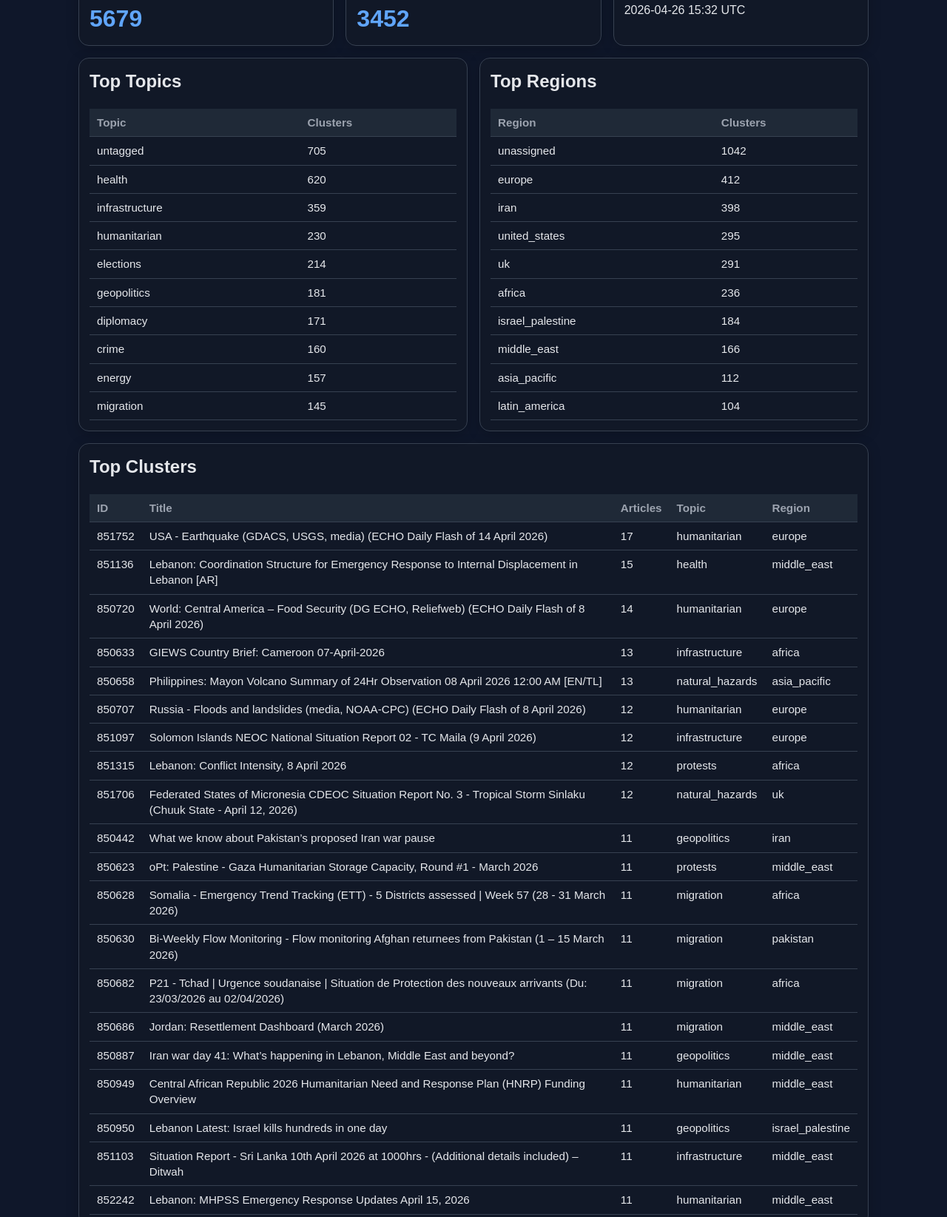
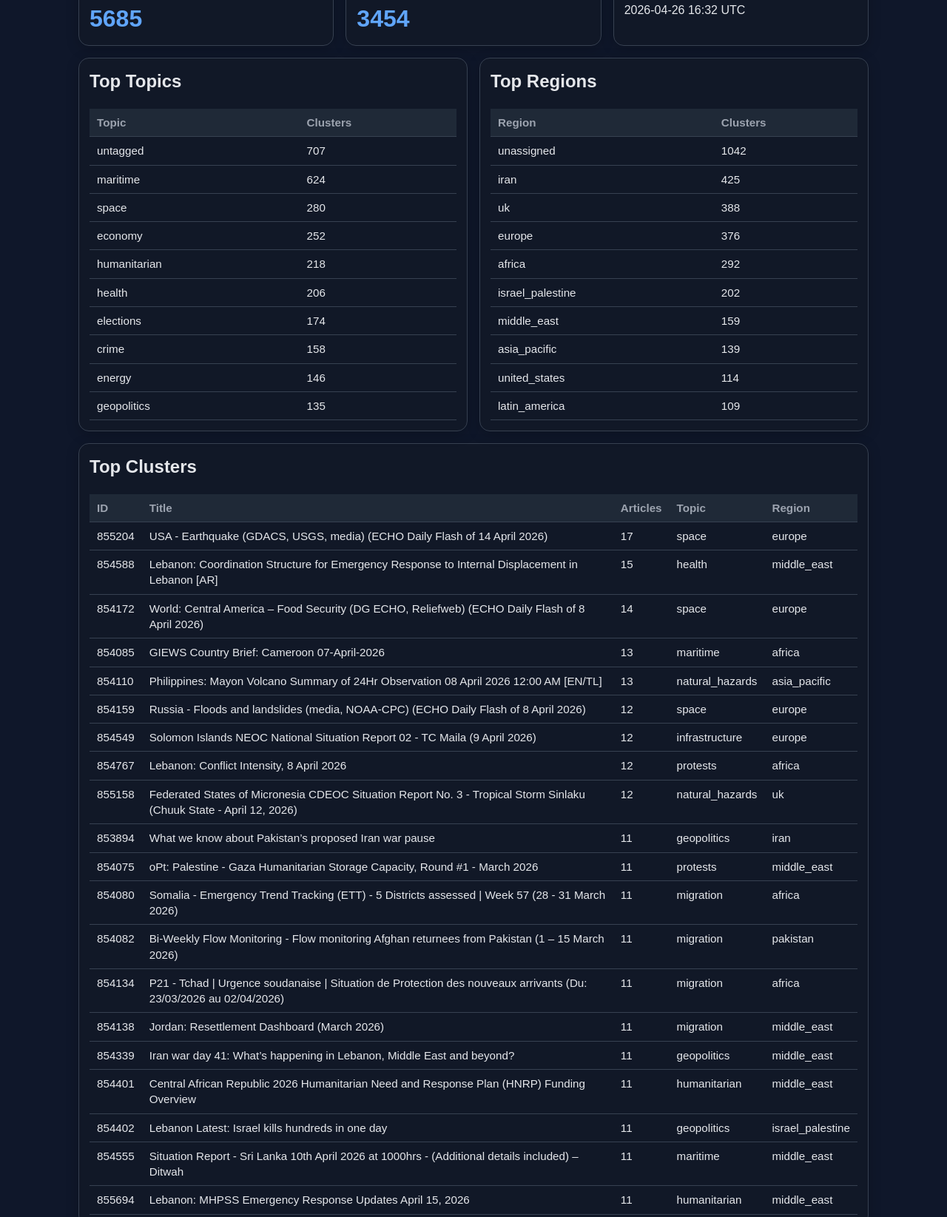
Before and after one commit to Alpeace89/iona, a plain HTML site: page docs/index.html in a window 1280 px wide. Shown: the part 221-1866 px from the top of the page at 74% size. Drawn offline with Linux system fonts and the light colour scheme.

Commit message:
IONA update 2026-04-26T16:32:33Z

```diff
--- a/docs/index.html
+++ b/docs/index.html
@@ -93,21 +93,21 @@
 <body>
   <div class="wrap">
     <h1>IONA</h1>
-<p style="font-size: 0.9em; color: #666;">Last updated: 2026-04-26 15:32 UTC</p>
+<p style="font-size: 0.9em; color: #666;">Last updated: 2026-04-26 16:32 UTC</p>
     <div class="sub">Intelligence On News Aggregation</div>
 
     <div class="grid section">
       <div class="card">
         <h2>Articles</h2>
-        <div class="stat">5679</div>
+        <div class="stat">5685</div>
       </div>
       <div class="card">
         <h2>Clusters</h2>
-        <div class="stat">3452</div>
+        <div class="stat">3454</div>
       </div>
       <div class="card">
         <h2>Last Updated</h2>
-        <div>2026-04-26 15:32 UTC</div>
+        <div>2026-04-26 16:32 UTC</div>
       </div>
     </div>
 
@@ -118,16 +118,16 @@
     <table>
       <thead><tr><th>Topic</th><th>Clusters</th></tr></thead>
       <tbody>
-        <tr><td>untagged</td><td>705</td></tr>
-<tr><td>health</td><td>620</td></tr>
-<tr><td>infrastructure</td><td>359</td></tr>
-<tr><td>humanitarian</td><td>230</td></tr>
-<tr><td>elections</td><td>214</td></tr>
-<tr><td>geopolitics</td><td>181</td></tr>
-<tr><td>diplomacy</td><td>171</td></tr>
-<tr><td>crime</td><td>160</td></tr>
-<tr><td>energy</td><td>157</td></tr>
-<tr><td>migration</td><td>145</td></tr>
+        <tr><td>untagged</td><td>707</td></tr>
+<tr><td>maritime</td><td>624</td></tr>
+<tr><td>space</td><td>280</td></tr>
+<tr><td>economy</td><td>252</td></tr>
+<tr><td>humanitarian</td><td>218</td></tr>
+<tr><td>health</td><td>206</td></tr>
+<tr><td>elections</td><td>174</td></tr>
+<tr><td>crime</td><td>158</td></tr>
+<tr><td>energy</td><td>146</td></tr>
+<tr><td>geopolitics</td><td>135</td></tr>
       </tbody>
     </table>
 
@@ -139,15 +139,15 @@
       <thead><tr><th>Region</th><th>Clusters</th></tr></thead>
       <tbody>
         <tr><td>unassigned</td><td>1042</td></tr>
-<tr><td>europe</td><td>412</td></tr>
-<tr><td>iran</td><td>398</td></tr>
-<tr><td>united_states</td><td>295</td></tr>
-<tr><td>uk</td><td>291</td></tr>
-<tr><td>africa</td><td>236</td></tr>
-<tr><td>israel_palestine</td><td>184</td></tr>
-<tr><td>middle_east</td><td>166</td></tr>
-<tr><td>asia_pacific</td><td>112</td></tr>
-<tr><td>latin_america</td><td>104</td></tr>
+<tr><td>iran</td><td>425</td></tr>
+<tr><td>uk</td><td>388</td></tr>
+<tr><td>europe</td><td>376</td></tr>
+<tr><td>africa</td><td>292</td></tr>
+<tr><td>israel_palestine</td><td>202</td></tr>
+<tr><td>middle_east</td><td>159</td></tr>
+<tr><td>asia_pacific</td><td>139</td></tr>
+<tr><td>united_states</td><td>114</td></tr>
+<tr><td>latin_america</td><td>109</td></tr>
       </tbody>
     </table>
 
@@ -160,26 +160,26 @@
     <table>
       <thead><tr><th>ID</th><th>Title</th><th>Articles</th><th>Topic</th><th>Region</th></tr></thead>
       <tbody>
-        <tr><td>851752</td><td>USA - Earthquake (GDACS, USGS, media) (ECHO Daily Flash of 14 April 2026)</td><td>17</td><td>humanitarian</td><td>europe</td></tr>
-<tr><td>851136</td><td>Lebanon: Coordination Structure for Emergency Response to Internal Displacement in Lebanon [AR]</td><td>15</td><td>health</td><td>middle_east</td></tr>
-<tr><td>850720</td><td>World: Central America – Food Security (DG ECHO, Reliefweb) (ECHO Daily Flash of 8 April 2026)</td><td>14</td><td>humanitarian</td><td>europe</td></tr>
-<tr><td>850633</td><td>GIEWS Country Brief: Cameroon 07-April-2026</td><td>13</td><td>infrastructure</td><td>africa</td></tr>
-<tr><td>850658</td><td>Philippines: Mayon Volcano Summary of 24Hr Observation 08 April 2026 12:00 AM [EN/TL]</td><td>13</td><td>natural_hazards</td><td>asia_pacific</td></tr>
-<tr><td>850707</td><td>Russia - Floods and landslides (media, NOAA-CPC) (ECHO Daily Flash of 8 April 2026)</td><td>12</td><td>humanitarian</td><td>europe</td></tr>
-<tr><td>851097</td><td>Solomon Islands NEOC National Situation Report 02 - TC Maila (9 April 2026)</td><td>12</td><td>infrastructure</td><td>europe</td></tr>
-<tr><td>851315</td><td>Lebanon: Conflict Intensity, 8 April 2026</td><td>12</td><td>protests</td><td>africa</td></tr>
-<tr><td>851706</td><td>Federated States of Micronesia CDEOC Situation Report No. 3 - Tropical Storm Sinlaku (Chuuk State - April 12, 2026)</td><td>12</td><td>natural_hazards</td><td>uk</td></tr>
-<tr><td>850442</td><td>What we know about Pakistan’s proposed Iran war pause</td><td>11</td><td>geopolitics</td><td>iran</td></tr>
-<tr><td>850623</td><td>oPt: Palestine - Gaza Humanitarian Storage Capacity, Round #1 - March 2026</td><td>11</td><td>protests</td><td>middle_east</td></tr>
-<tr><td>850628</td><td>Somalia - Emergency Trend Tracking (ETT) - 5 Districts assessed | Week 57 (28 - 31 March 2026)</td><td>11</td><td>migration</td><td>africa</td></tr>
-<tr><td>850630</td><td>Bi-Weekly Flow Monitoring - Flow monitoring Afghan returnees from Pakistan (1 – 15 March 2026)</td><td>11</td><td>migration</td><td>pakistan</td></tr>
-<tr><td>850682</td><td>P21 - Tchad | Urgence soudanaise | Situation de Protection des nouveaux arrivants (Du: 23/03/2026 au 02/04/2026)</td><td>11</td><td>migration</td><td>africa</td></tr>
-<tr><td>850686</td><td>Jordan: Resettlement Dashboard (March 2026)</td><td>11</td><td>migration</td><td>middle_east</td></tr>
-<tr><td>850887</td><td>Iran war day 41: What’s happening in Lebanon, Middle East and beyond?</td><td>11</td><td>geopolitics</td><td>middle_east</td></tr>
-<tr><td>850949</td><td>Central African Republic 2026 Humanitarian Need and Response Plan (HNRP) Funding Overview</td><td>11</td><td>humanitarian</td><td>middle_east</td></tr>
-<tr><td>850950</td><td>Lebanon Latest: Israel kills hundreds in one day</td><td>11</td><td>geopolitics</td><td>israel_palestine</td></tr>
-<tr><td>851103</td><td>Situation Report - Sri Lanka 10th April 2026 at 1000hrs - (Additional details included) – Ditwah</td><td>11</td><td>infrastructure</td><td>middle_east</td></tr>
-<tr><td>852242</td><td>Lebanon: MHPSS Emergency Response Updates April 15, 2026</td><td>11</td><td>humanitarian</td><td>middle_east</td></tr>
+        <tr><td>855204</td><td>USA - Earthquake (GDACS, USGS, media) (ECHO Daily Flash of 14 April 2026)</td><td>17</td><td>space</td><td>europe</td></tr>
+<tr><td>854588</td><td>Lebanon: Coordination Structure for Emergency Response to Internal Displacement in Lebanon [AR]</td><td>15</td><td>health</td><td>middle_east</td></tr>
+<tr><td>854172</td><td>World: Central America – Food Security (DG ECHO, Reliefweb) (ECHO Daily Flash of 8 April 2026)</td><td>14</td><td>space</td><td>europe</td></tr>
+<tr><td>854085</td><td>GIEWS Country Brief: Cameroon 07-April-2026</td><td>13</td><td>maritime</td><td>africa</td></tr>
+<tr><td>854110</td><td>Philippines: Mayon Volcano Summary of 24Hr Observation 08 April 2026 12:00 AM [EN/TL]</td><td>13</td><td>natural_hazards</td><td>asia_pacific</td></tr>
+<tr><td>854159</td><td>Russia - Floods and landslides (media, NOAA-CPC) (ECHO Daily Flash of 8 April 2026)</td><td>12</td><td>space</td><td>europe</td></tr>
+<tr><td>854549</td><td>Solomon Islands NEOC National Situation Report 02 - TC Maila (9 April 2026)</td><td>12</td><td>infrastructure</td><td>europe</td></tr>
+<tr><td>854767</td><td>Lebanon: Conflict Intensity, 8 April 2026</td><td>12</td><td>protests</td><td>africa</td></tr>
+<tr><td>855158</td><td>Federated States of Micronesia CDEOC Situation Report No. 3 - Tropical Storm Sinlaku (Chuuk State - April 12, 2026)</td><td>12</td><td>natural_hazards</td><td>uk</td></tr>
+<tr><td>853894</td><td>What we know about Pakistan’s proposed Iran war pause</td><td>11</td><td>geopolitics</td><td>iran</td></tr>
+<tr><td>854075</td><td>oPt: Palestine - Gaza Humanitarian Storage Capacity, Round #1 - March 2026</td><td>11</td><td>protests</td><td>middle_east</td></tr>
+<tr><td>854080</td><td>Somalia - Emergency Trend Tracking (ETT) - 5 Districts assessed | Week 57 (28 - 31 March 2026)</td><td>11</td><td>migration</td><td>africa</td></tr>
+<tr><td>854082</td><td>Bi-Weekly Flow Monitoring - Flow monitoring Afghan returnees from Pakistan (1 – 15 March 2026)</td><td>11</td><td>migration</td><td>pakistan</td></tr>
+<tr><td>854134</td><td>P21 - Tchad | Urgence soudanaise | Situation de Protection des nouveaux arrivants (Du: 23/03/2026 au 02/04/2026)</td><td>11</td><td>migration</td><td>africa</td></tr>
+<tr><td>854138</td><td>Jordan: Resettlement Dashboard (March 2026)</td><td>11</td><td>migration</td><td>middle_east</td></tr>
+<tr><td>854339</td><td>Iran war day 41: What’s happening in Lebanon, Middle East and beyond?</td><td>11</td><td>geopolitics</td><td>middle_east</td></tr>
+<tr><td>854401</td><td>Central African Republic 2026 Humanitarian Need and Response Plan (HNRP) Funding Overview</td><td>11</td><td>humanitarian</td><td>middle_east</td></tr>
+<tr><td>854402</td><td>Lebanon Latest: Israel kills hundreds in one day</td><td>11</td><td>geopolitics</td><td>israel_palestine</td></tr>
+<tr><td>854555</td><td>Situation Report - Sri Lanka 10th April 2026 at 1000hrs - (Additional details included) – Ditwah</td><td>11</td><td>maritime</td><td>middle_east</td></tr>
+<tr><td>855694</td><td>Lebanon: MHPSS Emergency Response Updates April 15, 2026</td><td>11</td><td>humanitarian</td><td>middle_east</td></tr>
       </tbody>
     </table>
 
@@ -191,26 +191,26 @@
     <table>
       <thead><tr><th>ID</th><th>Title</th><th>Last Seen</th><th>Topic</th><th>Region</th></tr></thead>
       <tbody>
-        <tr><td>853845</td><td>New IRA suspected over car explosion outside Belfast police station</td><td>2026-04-26T14:25:52+00:00</td><td>crime</td><td></td></tr>
-<tr><td>853844</td><td>‘This has to be a wake-up call’: NSW attorney general urged to order inquest into death of Sydney’s ‘birdman’</td><td>2026-04-26T15:00:17+00:00</td><td>health</td><td>asia_pacific</td></tr>
-<tr><td>853843</td><td>War, the Gulf &amp; Rethinking Money in Sport</td><td>2026-04-26T15:06:12+00:00</td><td>infrastructure</td><td></td></tr>
-<tr><td>853842</td><td>White House gunman was targeting Trump team, says official</td><td></td><td></td><td>united_states</td></tr>
-<tr><td>853841</td><td>Florida is latest US state to enter redistricting war ahead of 2026 election</td><td>2026-04-26T14:00:16+00:00</td><td>elections</td><td></td></tr>
-<tr><td>853840</td><td>Ryanair to shut Berlin base as it blames rise in German aviation tax</td><td>2026-04-26T13:44:01+00:00</td><td>humanitarian</td><td></td></tr>
-<tr><td>853839</td><td>Israel feared Amal Khalil, just as it did Shireen Abu Akleh</td><td>2026-04-26T13:45:14+00:00</td><td></td><td>israel_palestine</td></tr>
-<tr><td>853838</td><td>40 years since the world’s worst nuclear disaster in Ukraine</td><td>2026-04-26T13:45:49+00:00</td><td></td><td>uk</td></tr>
-<tr><td>853837</td><td>Mali rattled by ongoing armed attacks: What to know</td><td>2026-04-26T13:46:40+00:00</td><td></td><td></td></tr>
-<tr><td>853836</td><td>North Dakota state legislator and pilot killed in small plane crash in Minnesota</td><td>2026-04-26T12:42:59+00:00</td><td>infrastructure</td><td></td></tr>
-<tr><td>853835</td><td>Toxins plus climate harms likely cause of reduced fertility, study finds</td><td>2026-04-26T13:00:15+00:00</td><td>climate_weather</td><td></td></tr>
-<tr><td>853834</td><td>White House journalists’ gala ended like many US events do: with gun violence</td><td>2026-04-26T13:01:46+00:00</td><td></td><td>united_states</td></tr>
-<tr><td>853833</td><td>Lonely at the top: who are Keir Starmer’s allies as daunting May elections loom?</td><td>2026-04-26T13:00:07+00:00</td><td>health</td><td>uk</td></tr>
-<tr><td>853832</td><td>Syria puts first Assad-era official on trial in Damascus</td><td>2026-04-26T12:31:50+00:00</td><td>infrastructure</td><td>middle_east</td></tr>
-<tr><td>853831</td><td>India news: Modi targets TMC in Bengal rally</td><td></td><td>elections</td><td>india</td></tr>
-<tr><td>853830</td><td>US is taking a ‘real risk’ with hasty shift in efforts to fight HIV, experts say</td><td>2026-04-26T12:00:14+00:00</td><td>health</td><td></td></tr>
-<tr><td>853829</td><td>Suspected gunman at White House press dinner named as Cole Tomas Allen</td><td>2026-04-26T12:52:09+00:00</td><td>crime</td><td>united_states</td></tr>
-<tr><td>853828</td><td>NatWest faces AGM showdown over climate backtracking</td><td>2026-04-26T11:21:14+00:00</td><td>elections</td><td></td></tr>
-<tr><td>853827</td><td>Voters contend with ‘grotesque’ leaflets and ‘dodgy’ data in English elections</td><td>2026-04-26T11:55:31+00:00</td><td>elections</td><td></td></tr>
-<tr><td>853826</td><td>Keir Starmer vows to lead Labour into next general election after bruising week</td><td>2026-04-26T12:14:20+00:00</td><td>health</td><td></td></tr>
+        <tr><td>857299</td><td>‘State of war’: Why Israel has escalated attacks in Gaza</td><td>2026-04-26T15:32:20+00:00</td><td></td><td>israel_palestine</td></tr>
+<tr><td>857298</td><td>New footage shows moment of deadly bus bombing in Colombia</td><td>2026-04-26T15:38:20+00:00</td><td></td><td>latin_america</td></tr>
+<tr><td>857297</td><td>New IRA suspected over car explosion outside Belfast police station</td><td>2026-04-26T14:25:52+00:00</td><td>humanitarian</td><td></td></tr>
+<tr><td>857296</td><td>‘This has to be a wake-up call’: NSW attorney general urged to order inquest into death of Sydney’s ‘birdman’</td><td>2026-04-26T15:00:17+00:00</td><td>health</td><td>asia_pacific</td></tr>
+<tr><td>857295</td><td>War, the Gulf &amp; Rethinking Money in Sport</td><td>2026-04-26T15:06:12+00:00</td><td>maritime</td><td></td></tr>
+<tr><td>857294</td><td>White House gunman was targeting Trump team, says official</td><td></td><td></td><td>united_states</td></tr>
+<tr><td>857293</td><td>Florida is latest US state to enter redistricting war ahead of 2026 election</td><td>2026-04-26T14:00:16+00:00</td><td>elections</td><td></td></tr>
+<tr><td>857292</td><td>Ryanair to shut Berlin base as it blames rise in German aviation tax</td><td>2026-04-26T13:44:01+00:00</td><td>economy</td><td></td></tr>
+<tr><td>857291</td><td>Israel feared Amal Khalil, just as it did Shireen Abu Akleh</td><td>2026-04-26T13:45:14+00:00</td><td></td><td>israel_palestine</td></tr>
+<tr><td>857290</td><td>40 years since the world’s worst nuclear disaster in Ukraine</td><td>2026-04-26T13:45:49+00:00</td><td></td><td>uk</td></tr>
+<tr><td>857289</td><td>Mali rattled by ongoing armed attacks: What to know</td><td>2026-04-26T13:46:40+00:00</td><td></td><td></td></tr>
+<tr><td>857288</td><td>North Dakota state legislator and pilot killed in small plane crash in Minnesota</td><td>2026-04-26T12:42:59+00:00</td><td>maritime</td><td></td></tr>
+<tr><td>857287</td><td>Toxins plus climate harms likely cause of reduced fertility, study finds</td><td>2026-04-26T13:00:15+00:00</td><td>climate_weather</td><td></td></tr>
+<tr><td>857286</td><td>White House journalists’ gala ended like many US events do: with gun violence</td><td>2026-04-26T13:01:46+00:00</td><td></td><td>united_states</td></tr>
+<tr><td>857285</td><td>Lonely at the top: who are Keir Starmer’s allies as daunting May elections loom?</td><td>2026-04-26T13:00:07+00:00</td><td>maritime</td><td>uk</td></tr>
+<tr><td>857284</td><td>Syria puts first Assad-era official on trial in Damascus</td><td>2026-04-26T12:31:50+00:00</td><td>infrastructure</td><td>middle_east</td></tr>
+<tr><td>857283</td><td>India news: Modi targets TMC in Bengal rally</td><td></td><td>elections</td><td>india</td></tr>
+<tr><td>857282</td><td>US is taking a ‘real risk’ with hasty shift in efforts to fight HIV, experts say</td><td>2026-04-26T12:00:14+00:00</td><td>maritime</td><td></td></tr>
+<tr><td>857281</td><td>Suspected gunman at White House press dinner named as Cole Tomas Allen</td><td>2026-04-26T16:19:53+00:00</td><td>crime</td><td>united_states</td></tr>
+<tr><td>857280</td><td>NatWest faces AGM showdown over climate backtracking</td><td>2026-04-26T11:21:14+00:00</td><td>economy</td><td></td></tr>
       </tbody>
     </table>
 
@@ -227,7 +227,7 @@
 <tr><td>Jordan: Resettlement Dashboard (March 2026)</td><td>migration</td><td>11</td></tr>
 <tr><td>Iran war day 41: What’s happening in Lebanon, Middle East and beyond?</td><td>geopolitics</td><td>11</td></tr>
 <tr><td>Central African Republic 2026 Humanitarian Need and Response Plan (HNRP) Funding Overview</td><td>humanitarian</td><td>11</td></tr>
-<tr><td>Situation Report - Sri Lanka 10th April 2026 at 1000hrs - (Additional details included) – Ditwah</td><td>infrastructure</td><td>11</td></tr>
+<tr><td>Situation Report - Sri Lanka 10th April 2026 at 1000hrs - (Additional details included) – Ditwah</td><td>maritime</td><td>11</td></tr>
 <tr><td>Lebanon: MHPSS Emergency Response Updates April 15, 2026</td><td>humanitarian</td><td>11</td></tr>
 <tr><td>Afghanistan: Humanitarian Update, January 2026</td><td>humanitarian</td><td>10</td></tr>
 <tr><td>Kenya: Global Weather Hazards Summary, April 09, 2026 - April 15, 2026</td><td>climate_weather</td><td>9</td></tr>
```
